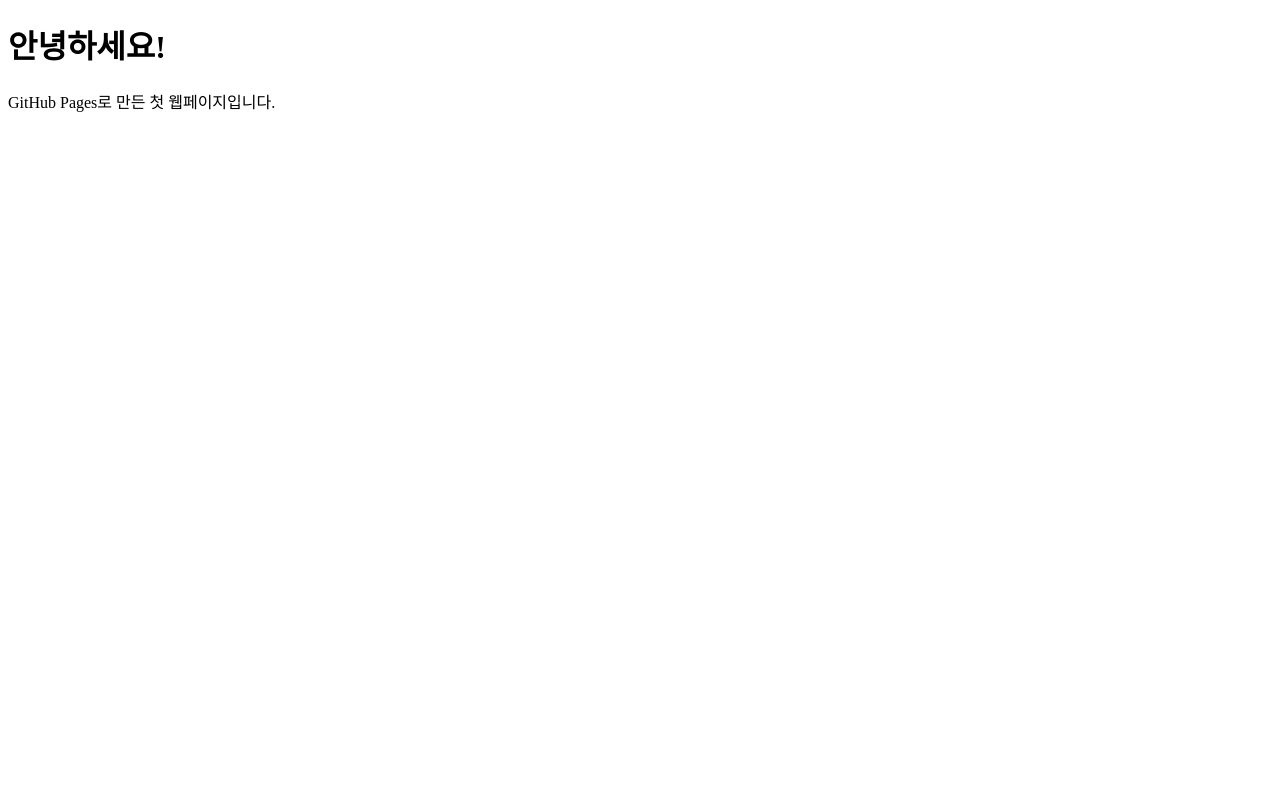
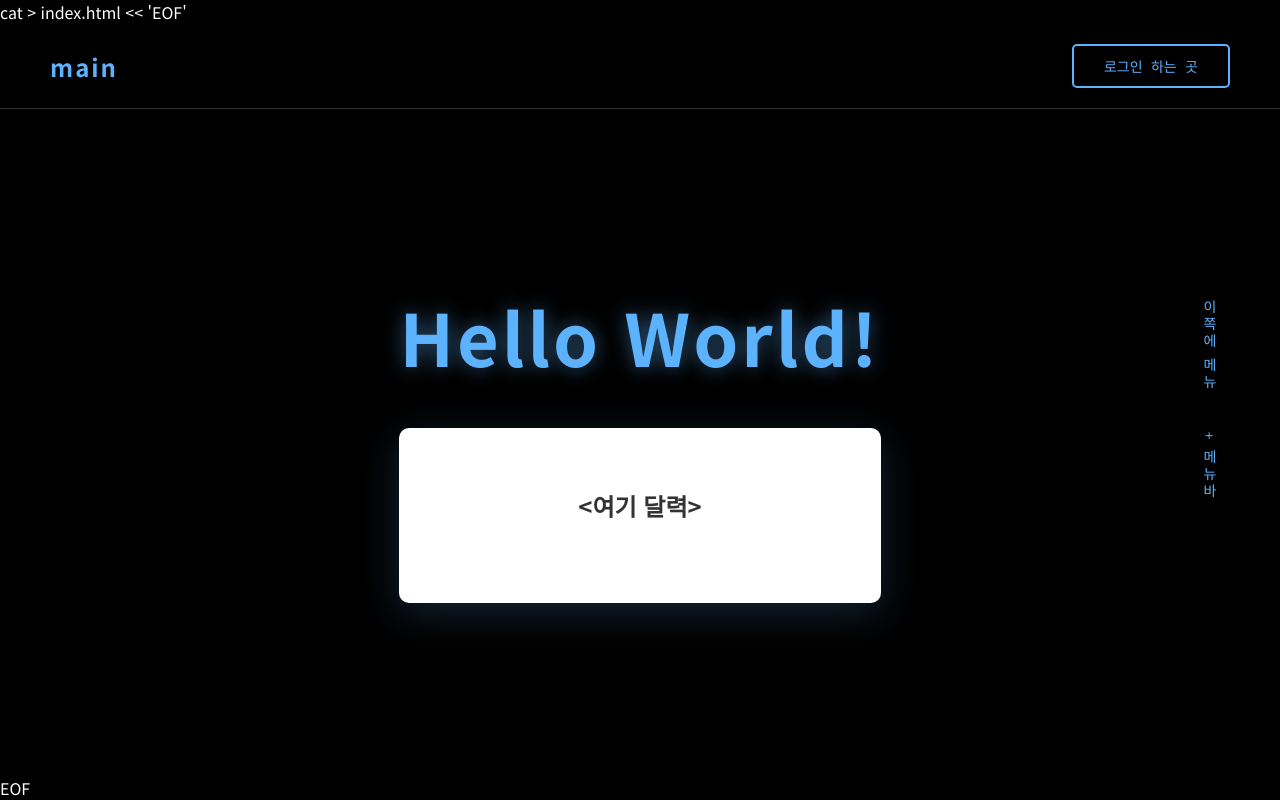
Before and after one commit to rinhye05/gPfls.github.io, a plain HTML site: page index.html in a window 1280 px wide. Drawn offline with Linux system fonts and the light colour scheme; a web font is replaced by a local one.

Commit message:
main page

```diff
--- a/index.html
+++ b/index.html
@@ -1,12 +1,182 @@
+cat > index.html << 'EOF'
 <!DOCTYPE html>
 <html lang="ko">
 <head>
     <meta charset="UTF-8">
     <meta name="viewport" content="width=device-width, initial-scale=1.0">
-    <title>내 첫 웹페이지</title>
+    <title>Hello World!</title>
+    <link rel="preconnect" href="https://fonts.googleapis.com">
+    <link rel="preconnect" href="https://fonts.gstatic.com" crossorigin>
+    <link href="https://fonts.googleapis.com/css2?family=Noto+Sans+KR:wght@300;400;700&display=swap" rel="stylesheet">
+    <style>
+        @import url('https://fonts.cdnfonts.com/css/hack');
+
+        * {
+            margin: 0;
+            padding: 0;
+            box-sizing: border-box;
+        }
+
+        body {
+            font-family: 'Hack', 'Noto Sans KR', monospace;
+            background-color: #000000;
+            color: #ffffff;
+            min-height: 100vh;
+            display: flex;
+            flex-direction: column;
+        }
+
+        header {
+            display: flex;
+            justify-content: space-between;
+            align-items: center;
+            padding: 20px 50px;
+            border-bottom: 1px solid #333;
+        }
+
+        .logo {
+            color: #5db2fd;
+            font-size: 24px;
+            font-weight: 700;
+            letter-spacing: 2px;
+        }
+
+        .login-btn {
+            background-color: transparent;
+            color: #5db2fd;
+            border: 2px solid #5db2fd;
+            padding: 10px 30px;
+            font-family: 'Hack', monospace;
+            font-size: 14px;
+            cursor: pointer;
+            transition: all 0.3s ease;
+            border-radius: 5px;
+        }
+
+        .login-btn:hover {
+            background-color: #5db2fd;
+            color: #000000;
+            transform: translateY(-2px);
+            box-shadow: 0 5px 15px rgba(93, 178, 253, 0.4);
+        }
+
+        main {
+            flex: 1;
+            display: flex;
+            justify-content: center;
+            align-items: center;
+            padding: 50px;
+        }
+
+        .hero {
+            text-align: center;
+            animation: fadeIn 1s ease-in;
+        }
+
+        h1 {
+            font-size: 72px;
+            color: #5db2fd;
+            margin-bottom: 30px;
+            font-weight: 700;
+            text-shadow: 0 0 20px rgba(93, 178, 253, 0.5);
+            letter-spacing: 3px;
+        }
+
+        .content-box {
+            background-color: #ffffff;
+            color: #000000;
+            padding: 60px 80px;
+            border-radius: 10px;
+            margin-top: 40px;
+            box-shadow: 0 10px 40px rgba(93, 178, 253, 0.2);
+            max-width: 800px;
+        }
+
+        .content-box h2 {
+            font-size: 24px;
+            margin-bottom: 20px;
+            color: #333;
+        }
+
+        aside {
+            position: fixed;
+            right: 50px;
+            top: 50%;
+            transform: translateY(-50%);
+        }
+
+        .menu {
+            display: flex;
+            flex-direction: column;
+            gap: 20px;
+        }
+
+        .menu-item {
+            writing-mode: vertical-rl;
+            color: #5db2fd;
+            font-size: 14px;
+            letter-spacing: 3px;
+            cursor: pointer;
+            transition: all 0.3s ease;
+            padding: 10px;
+        }
+
+        .menu-item:hover {
+            color: #ffffff;
+            text-shadow: 0 0 10px rgba(93, 178, 253, 0.8);
+        }
+
+        @keyframes fadeIn {
+            from {
+                opacity: 0;
+                transform: translateY(20px);
+            }
+            to {
+                opacity: 1;
+                transform: translateY(0);
+            }
+        }
+
+        @media (max-width: 768px) {
+            header {
+                padding: 20px 30px;
+            }
+
+            h1 {
+                font-size: 48px;
+            }
+
+            .content-box {
+                padding: 40px 30px;
+            }
+
+            aside {
+                display: none;
+            }
+        }
+    </style>
 </head>
 <body>
-    <h1>안녕하세요!</h1>
-    <p>GitHub Pages로 만든 첫 웹페이지입니다.</p>
+    <header>
+        <div class="logo">main</div>
+        <button class="login-btn">로그인 하는 곳</button>
+    </header>
+
+    <main>
+        <div class="hero">
+            <h1>Hello World!</h1>
+            <div class="content-box">
+                <h2>&lt;여기 달력&gt;</h2>
+            </div>
+        </div>
+    </main>
+
+    <aside>
+        <nav class="menu">
+            <div class="menu-item">이쪽에 메뉴</div>
+            <div class="menu-item">+ 메뉴바</div>
+        </nav>
+    </aside>
 </body>
 </html>
+EOF
```
